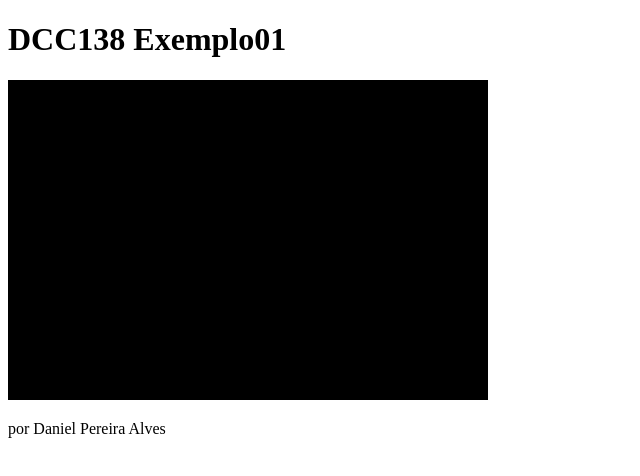
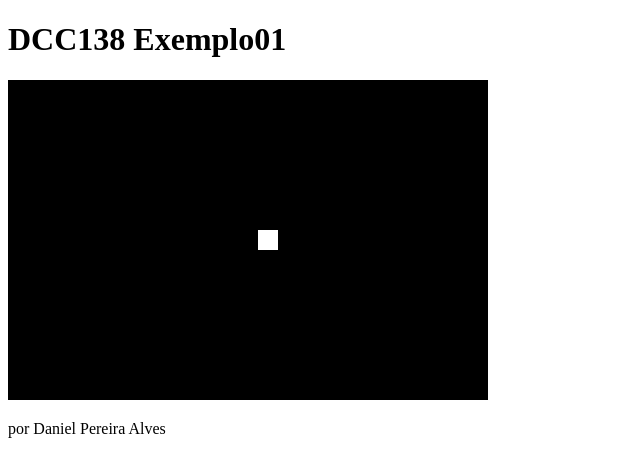
Before and after one commit to ufjf-dcc104/ufjf-dcc138-2021-3ere-atv1-dpalves, a plain HTML site: page index.html in a window 1280 px wide. Shown: the full height of the page, 0-640 px from the left. Drawn offline with Linux system fonts and the light colour scheme.

Commit message:
Refatora desenho em uma função

```diff
--- a/index.html
+++ b/index.html
@@ -15,9 +15,20 @@
         let ctx =  canvas.getContext("2d");
         canvas.width = 480;
         canvas.height = 320;
+        let x = 250;
+        desenha();
 
-        ctx.fillStyle = "black";
-        ctx.fillRect(0, 0, canvas.width, canvas.height);
+        function desenha(){
+            //Desenha fundo
+            ctx.fillStyle = "black";
+            ctx.fillRect(0, 0, canvas.width, canvas.height);
+
+            //Desenha elementos
+            ctx.fillStyle = "white";
+            ctx.fillRect(x, 150, 20, 20);
+        }
+
+
     </script>
 </body>
 </html>
```
